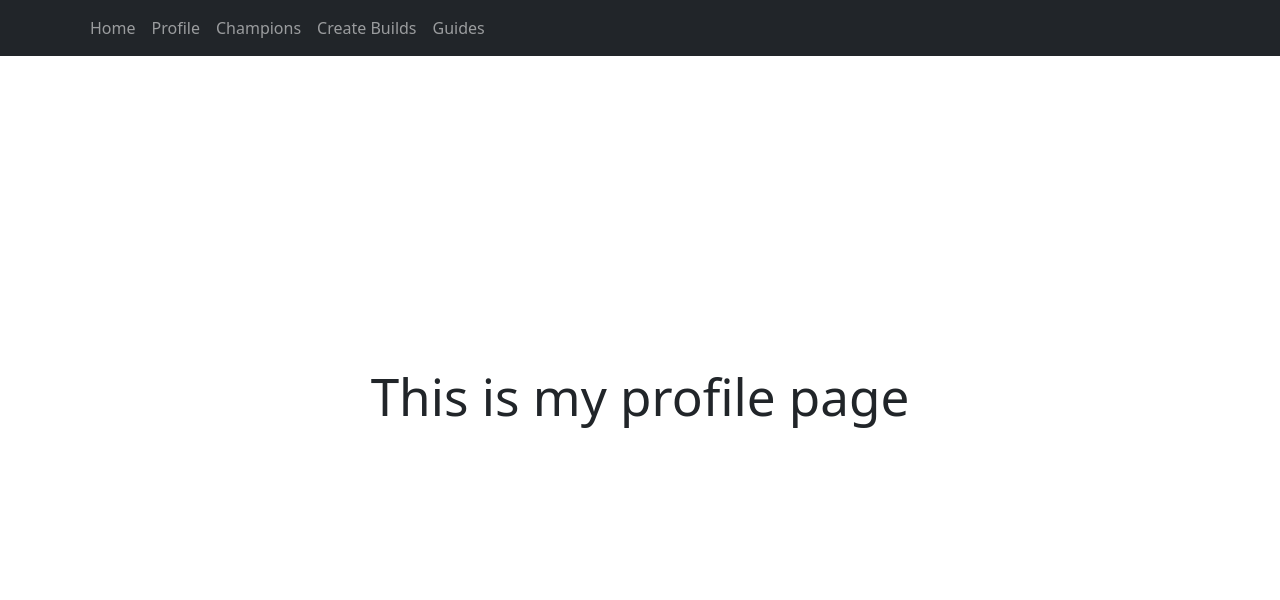
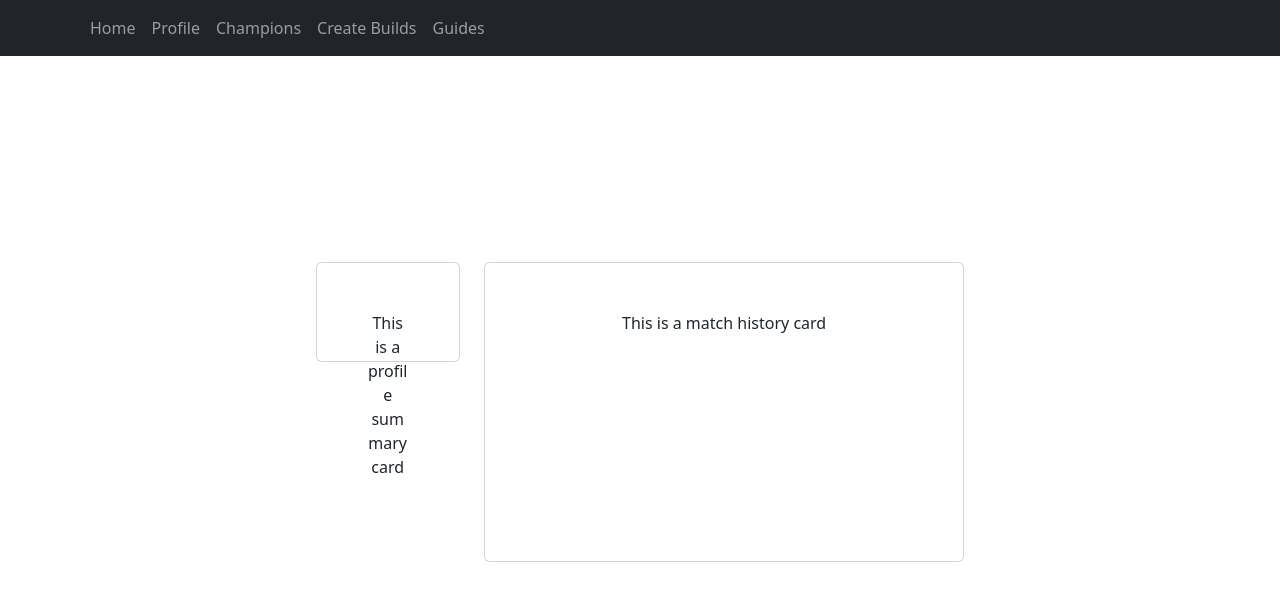
Before and after one commit to CS571-SU25/p31, a React (Vite) app: page /#/profile in a window 1280 px wide. Shown: the top 600 px of the page. Built offline with nearby package versions, Linux system fonts and the light colour scheme.

Commit message:
Basic working layout for profile page

```diff
--- a/src/pages/Profile.jsx
+++ b/src/pages/Profile.jsx
@@ -1,7 +1,25 @@
-export default function Home(props) {
+import { Container, Row, Col, Card } from "react-bootstrap";
+
+
+export default function Profile(props) {
     return (
-        <div>
-            <h1>This is my profile page</h1>
-        </div>
+        <Container className ="mt-4">
+            <Row>
+                <Col xs={3}>
+                    <Card style={{ height: '100px', backgroundColor: '89CFF0'}}>
+                        <Card.Body>
+                            This is a profile summary card
+                        </Card.Body>
+                    </Card>
+                </Col>
+                <Col xs={9}>
+                    <Card style={{ height: '300px', backgroundColor: 'F88379'}}>
+                        <Card.Body>
+                            This is a match history card
+                        </Card.Body>
+                    </Card>
+                </Col>
+            </Row>
+        </Container>
     )
 }
```
Also changed, not shown: 3 other files (tests, documents, lock files or other folders).
